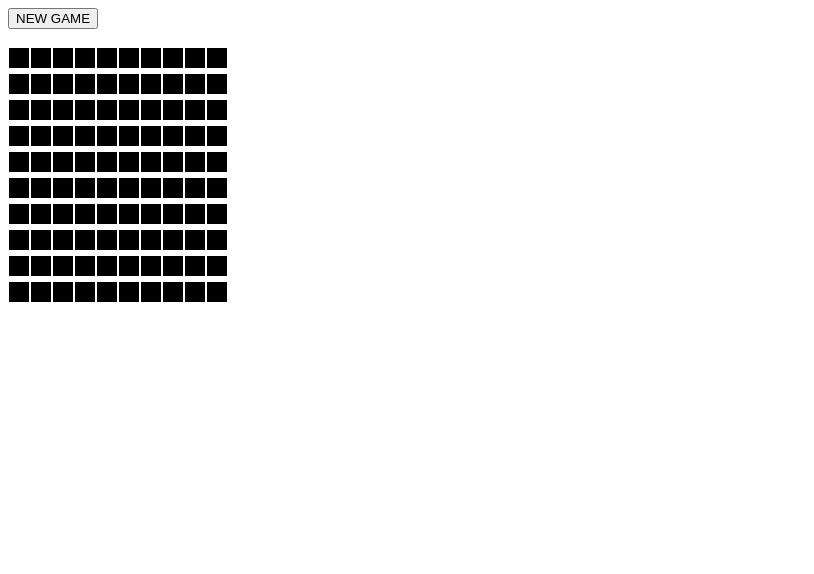
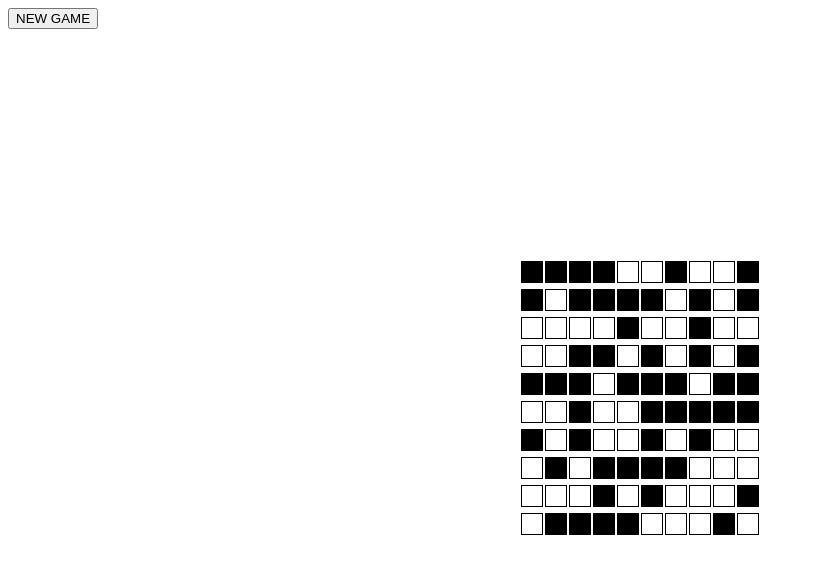
Before and after one commit to faisaal99/nonogram_js, a website: page index.html in a window 1280 px wide. Both pictures are taken after a click on the button "NEW GAME". Shown: the whole page, without its empty margins (0-814 px from the left). Drawn offline with Linux system fonts and the light colour scheme.

Commit message:
Randomize the type of square

```diff
--- a/index.css
+++ b/index.css
@@ -1,7 +1,27 @@
+#board {
+    position: absolute;
+    left: 50%;
+    top: 50%;
+    transform: translate(-50%, -50%);
+}
+
 .square {
     margin: 1px;
     width: 20px;
     height: 20px;
+    display: inline-block;
+    border: 1px solid black;
+}
+
+.filled {
     background-color: black;
-    display: inline-block;
 }
+
+.empty {
+    background-color: white;
+    /* border: 1px solid black; */
+}
+
+.crossed {
+    background-color: red;
+}
--- a/index.js
+++ b/index.js
@@ -1,24 +1,40 @@
+var content = document.querySelector("#board");
+
 const newGameButton = document.querySelector("#new_game_button")
 .addEventListener("click", () => {
     newGame();
 });
 
-var content = document.querySelector("#board");
-
-//   N >= min       N < max
+//   N >= min       N < max    |||| Generate a random number
 function randomInt(min, max) {
     return Math.floor(Math.random() * (max - min)) + min;
 }
 
+// Start a new game
 function newGame() {
     content.innerHTML = "";
     for(i = 0; i < 10; i++) {
         for (n = 0; n < 10; n++) {
-            let html = `<div class="square"></div>`;
+            const randInt = randomInt(1, 3);
+            let html;
+            switch (randInt) {
+                case 1:
+                    html = `<div class="square filled"></div>`;
+                    break;
+                case 2:
+                    html = `<div class="square empty"></div>`;
+                    break;
+                case 3:
+                    html = `<div class="square crossed"></div>`;
+                    break;
+                default:
+                    console.log("error");
+            }
+            //let html = `<div class="square"></div>`;
             content.innerHTML += html;
         }
-        let html = `<br/>`;
-        content.innerHTML += html;
+        let htmli = `<br/>`;
+        content.innerHTML += htmli;
     }
 
     addListeners();
@@ -38,3 +54,7 @@ function addListeners() {
         });
     });
 }
+
+document.addEventListener("DOMContentLoaded", () => {
+
+})
```
